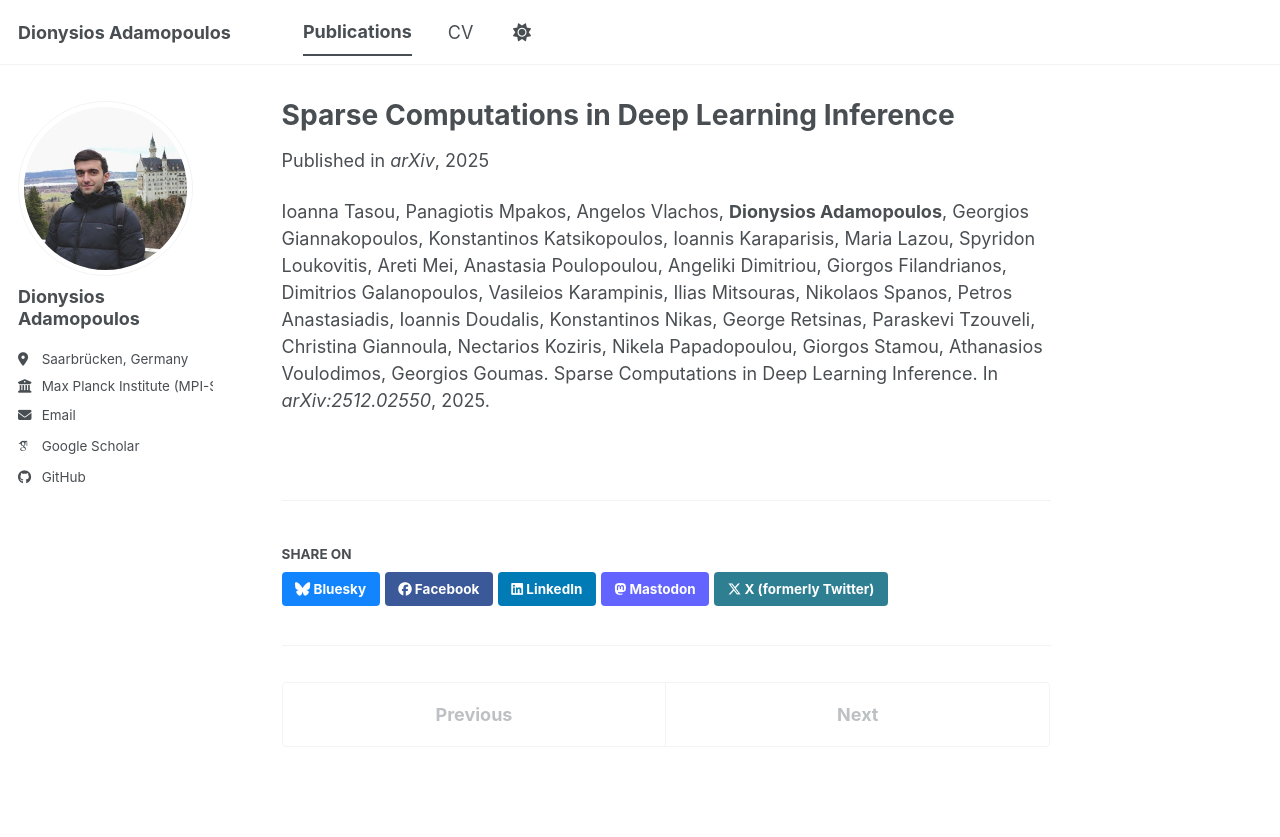
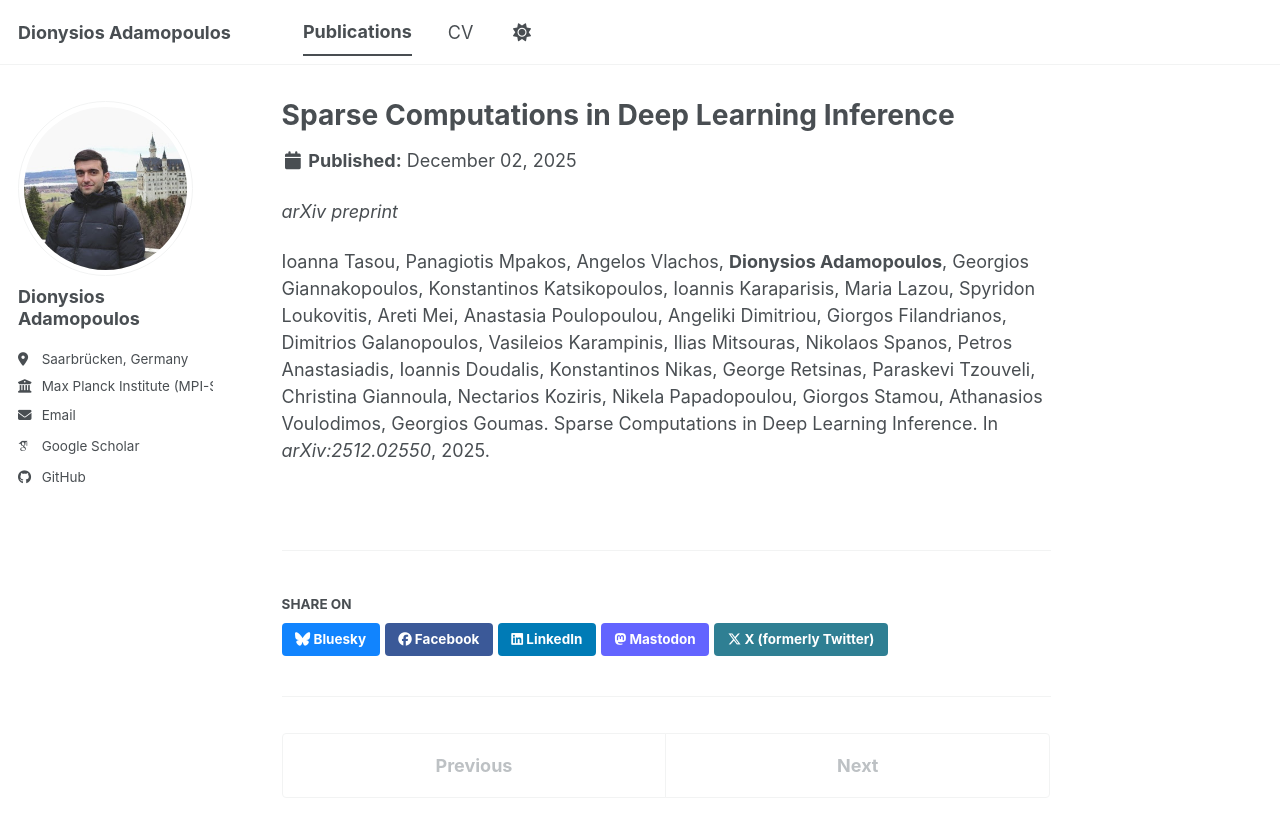
Before and after one commit to dion-adam/dion-adam.github.io, a Jekyll site: the page built from _publications/2025-12-02-Sparse-Computations-1.md, in a window 1280 px wide. Shown: the top 837 px of the page. Built offline with Jekyll 4.4.1, drawn with Linux system fonts in a browser that asks for light colours; some web fonts are replaced; a script bundle is joined from its source files by our own code; library files that are not in the unit come from our copies.

Commit message:
Update 2025-12-02-Sparse-Computations-1.md
Updated the venue and added author details for the publication.

```diff
--- a/_publications/2025-12-02-Sparse-Computations-1.md
+++ b/_publications/2025-12-02-Sparse-Computations-1.md
@@ -3,8 +3,9 @@
 collection: publications
 permalink: /publications/2025-12-02-Sparse-Computations-1
 date: 2025-12-02
-venue: 'arXiv'
 paperurl: 'https://arxiv.org/pdf/2512.02550'
 ---
 
+<i>arXiv preprint</i>
+
 Ioanna Tasou, Panagiotis Mpakos, Angelos Vlachos, <b>Dionysios Adamopoulos</b>, Georgios Giannakopoulos, Konstantinos Katsikopoulos, Ioannis Karaparisis, Maria Lazou, Spyridon Loukovitis, Areti Mei, Anastasia Poulopoulou, Angeliki Dimitriou, Giorgos Filandrianos, Dimitrios Galanopoulos, Vasileios Karampinis, Ilias Mitsouras, Nikolaos Spanos, Petros Anastasiadis, Ioannis Doudalis, Konstantinos Nikas, George Retsinas, Paraskevi Tzouveli, Christina Giannoula, Nectarios Koziris, Nikela Papadopoulou, Giorgos Stamou, Athanasios Voulodimos, Georgios Goumas. Sparse Computations in Deep Learning Inference. In <i>arXiv:2512.02550</i>, 2025.
```
